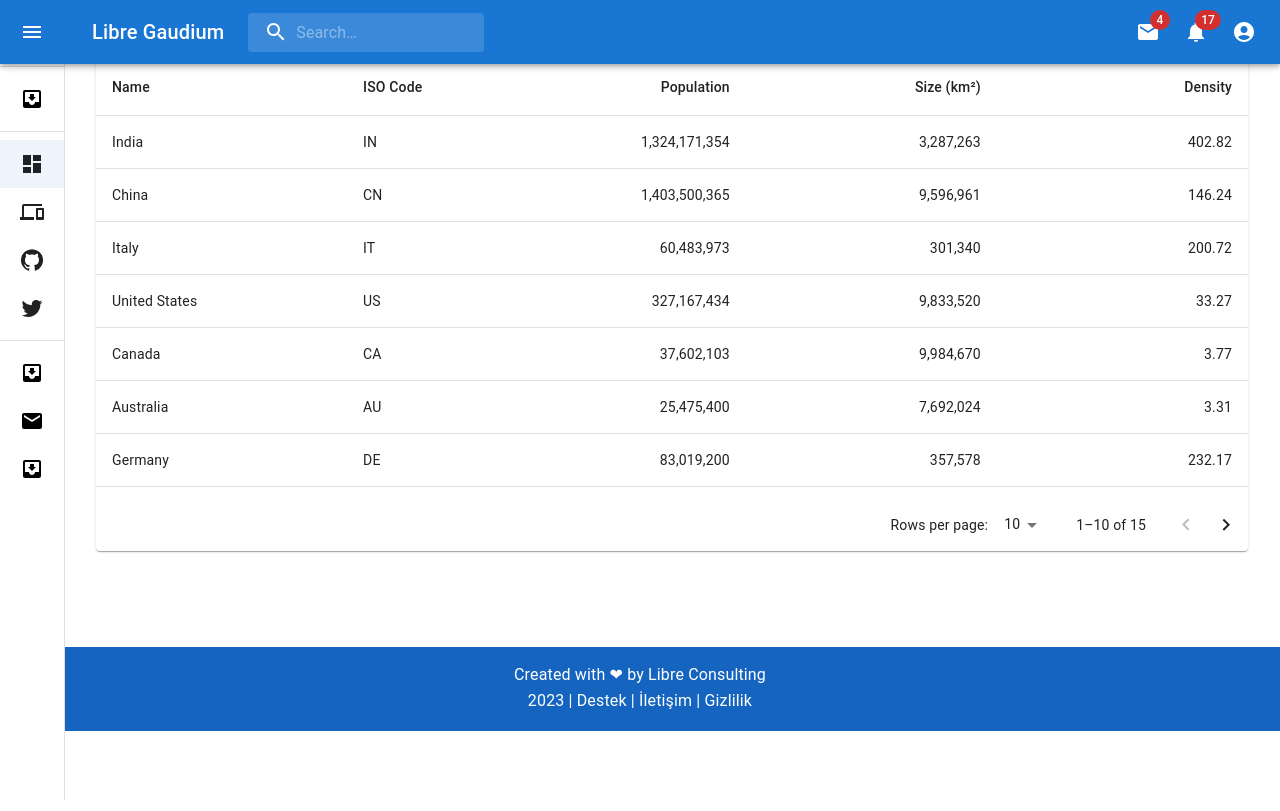
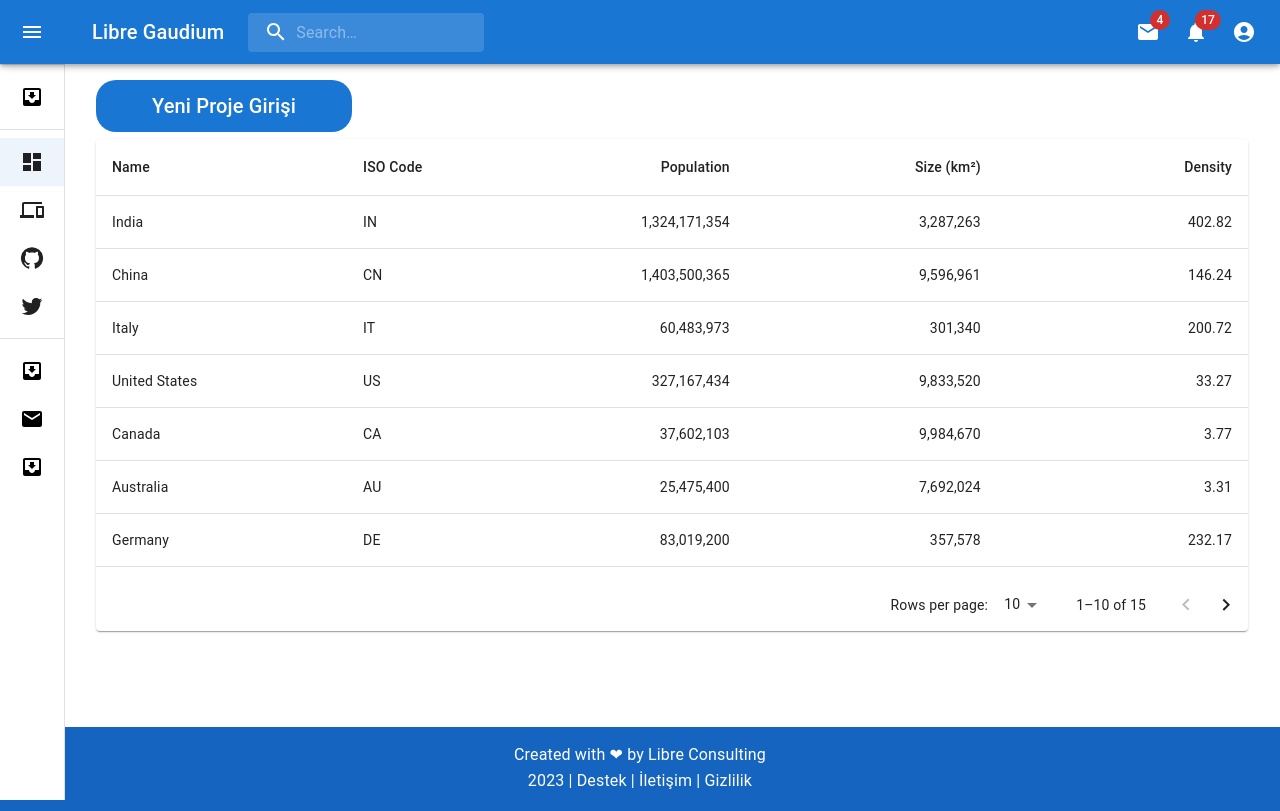
Before and after one commit to firatgoktepe/ERP-Project, a Next.js app: page /project_management in a window 1280 px wide. Built offline with nearby package versions, Linux system fonts and the light colour scheme.

Commit message:
style: fix global styles

```diff
--- a/src/components/common/Button/PrimaryButton.tsx
+++ b/src/components/common/Button/PrimaryButton.tsx
@@ -1,5 +1,6 @@
 import React from 'react'
 import Typography from '@mui/material/Typography'
+import useMediaQuery from '@mui/material/useMediaQuery'
 
 interface IPrimaryButton {
   title: string
@@ -10,14 +11,20 @@ const PrimaryButton: React.FC<IPrimaryButton> = ({
   title,
   className,
 }): JSX.Element => {
+  const matches = useMediaQuery('(max-width:600px)')
   return (
     <Typography
+      //@ts-expect-error ts-migrate(2769) FIXME: No overload matches this call.
       sx={{
         borderRadius: 5,
         border: '10px',
         backgroundColor: '#1976d2',
         color: 'white',
         padding: '10px',
+        marginTop: className && '5rem',
+        marginLeft: className && '6rem',
+        width: className && matches ? '15%' : className ? '20%' : '100%',
+        textAlign: className && 'center',
       }}
       gutterBottom
       variant="h6"
--- a/src/layout/Sidebar/DrawerTitle/DrawerTitle.tsx
+++ b/src/layout/Sidebar/DrawerTitle/DrawerTitle.tsx
@@ -1,7 +1,8 @@
 import React from 'react'
+import Typography from '@mui/material/Typography'
 
 const DrawerTitle: React.FC = () => {
-  return <h3 className="drawerTitle">Libre Gaudium</h3>
+  return <Typography className="drawerTitle">Libre Gaudium</Typography>
 }
 
 export default DrawerTitle
--- a/src/pages/_app.tsx
+++ b/src/pages/_app.tsx
@@ -1,5 +1,4 @@
 import { Provider } from 'react-redux'
-import '../styles/globals.css'
 import type { AppProps } from 'next/app'
 import store from '../redux/store/store'
 import { Global, css } from '@emotion/react'
@@ -7,6 +6,7 @@ import { Global, css } from '@emotion/react'
 export default function App({ Component, pageProps }: AppProps) {
   return (
     <Provider store={store}>
+      <>
         <Global
           styles={css`
             .logoImage {
@@ -15,20 +15,20 @@ export default function App({ Component, pageProps }: AppProps) {
             .logoImage:hover {
               cursor: pointer;
             }
-          body {
-            background-color: lightgray;
-          }
             .drawerTitle {
-            margin-left: 10px;
+              margin-left: 15px !important;
+              font-size: 1.2rem !important;
             }
             .primaryButton {
-            margin-top: 5rem;
-            margin-left: 6rem;
-            width: 15%;
-            text-align: center;
+              marginTop: '5rem',
+              marginLeft: '6rem',
+              width: '15%',
+              textAlign: 'center',
             }
           `}
         />
+      </>
+
       <Component {...pageProps} />
     </Provider>
   )
```
Lines whose indentation alone changed are shown as unchanged.
